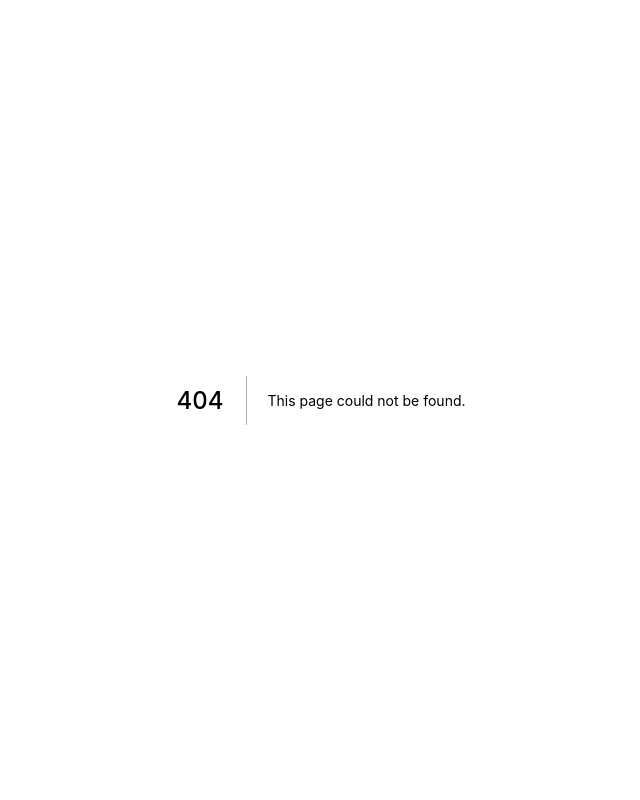
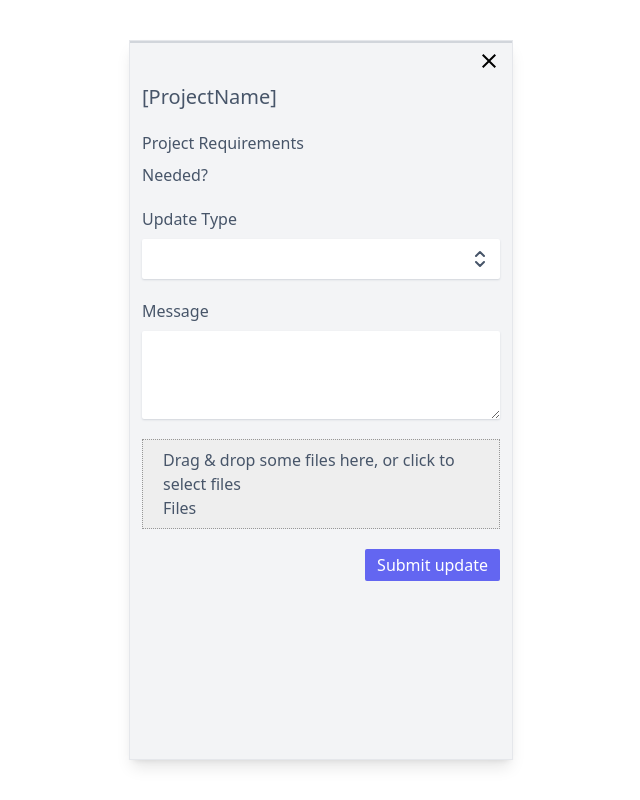
Before and after one commit to oespn/ArtPay, a Next.js app: page /update-job/1 in a window 1280 px wide. Before the commit this address had no page. Shown: the whole page, without its empty margins (319-959 px from the left). Built offline with nearby package versions, Linux system fonts and the light colour scheme.

Commit message:
Router params for UpdateJob status for Artist

```diff
--- a/components/Dashboard/DashboardArtist.tsx
+++ b/components/Dashboard/DashboardArtist.tsx
@@ -63,15 +63,19 @@ const DashboardArtist = () => {
             </p>
           </div>
           <div className="flex gap-2 text-lg">
+            <Link href="/update-job/draft">
               <button className="border border-gray-300 shadow-sm py-2 px-2 rounded-sm">
                   <BsFillPencilFill className="" />
               </button>
+            </Link>
             <button className="border border-gray-300 shadow-sm py-2 px-2 rounded-sm">
               <BsFillChatFill className="" />
             </button>
+            <Link href="/update-job/final">
               <button className="border border-gray-300 shadow-sm py-2 px-2 rounded-sm">
                 <BsCheck2 className="" />
               </button>
+            </Link>
           </div>
         </div>
       </div>
--- a/components/artist/UpdateJob/UpdateJob.tsx
+++ b/components/artist/UpdateJob/UpdateJob.tsx
@@ -6,7 +6,10 @@ import DropAsset from './DropAsset'
 //TODO: Set Modal View (no Header) with X in top right to close view.
 
 
-const UpdateJob = () => {
+const UpdateJob = (option) => {
+
+  console.log('Option: '+option.option);
+//DONE: Resolve why select is not loading default when updateType is set
         const {
           register,
           trigger,
@@ -15,12 +18,15 @@ const UpdateJob = () => {
           formState: { errors },
         } = useForm({
           defaultValues: {
-            updateType: 'draft',
+            updateType: option.option,
             updateMessage: '',
             updateAssetUrl: '',
           },
         })
         const onSubmit = (data) => console.log(data)
+
+
+
 
   return (
     <section className="px-3 mt-3 text-darky">
--- a/pages/update-job.tsx
+++ /dev/null
@@ -1,13 +0,0 @@
-
-import UpdateJob from '../components/artist/UpdateJob'
-import Layout from '../components/common/Layout'
-import MetaHead from '../components/common/Layout/MetaHead'
-
-export default function NewQuotePage() {
-  return (
-    <Layout>
-      <MetaHead title="Artpay Dashboard" />
-      <UpdateJob />
-    </Layout>
-  )
-}
--- /dev/null
+++ b/pages/update-job/[pid].tsx
@@ -0,0 +1,42 @@
+
+import { styled } from '@stitches/react'
+import UpdateJob from '../../components/artist/UpdateJob/UpdateJob'
+import Layout from '../../components/common/Layout'
+import MetaHead from '../../components/common/Layout/MetaHead'
+import {MdClose} from 'react-icons/md'
+import {useRouter} from 'next/router'
+
+const CloseButton = styled("button",
+{
+  position: 'fixed',
+  right:5,
+  height: '30px',
+  width: '30px',
+  top:5,
+});
+
+export default function UpdatePage() {
+
+  const router = useRouter()
+  const value = router.query
+
+  console.log('UpdatePage p0:'+value.pid);
+
+  return (
+    <Layout>
+      <MetaHead title="Artpay Dashboard" />
+      <div className="mb-10 m-5">
+        <CloseButton
+          type="button"
+          onClick={() => {
+              window.history.back();
+            }}>
+          <p className="text-right text-black text-2xl">
+            <MdClose/>
+          </p>
+        </CloseButton>
+      </div>
+      <UpdateJob option = {value.pid} />
+    </Layout>
+  )
+}
```
Also changed, not shown: 1 other file (tests, documents, lock files or other folders). Lines whose indentation alone changed are shown as unchanged.
